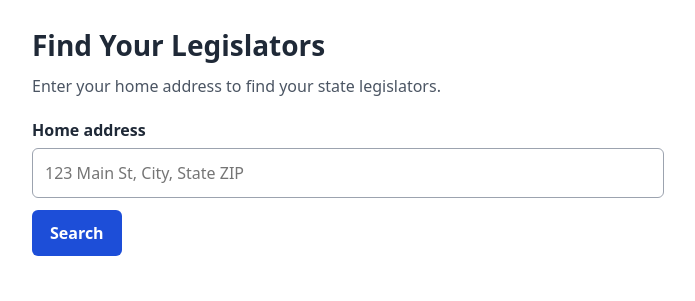
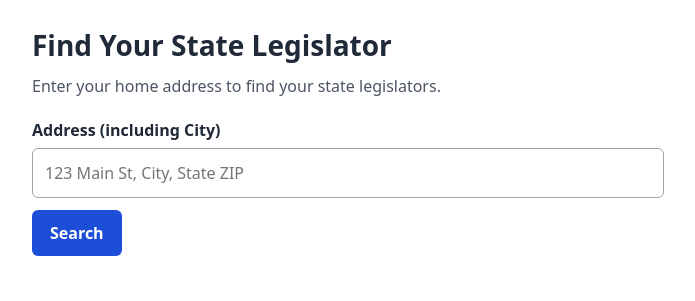
Before and after one commit to awandke/EmailAdvocacy, a plain HTML site: page index.html in a window 1280 px wide. Shown: the whole page, without its empty margins (292-987 px from the left). Drawn offline with Linux system fonts and the light colour scheme.

Commit message:
index.html: change wording

```diff
--- a/index.html
+++ b/index.html
@@ -3,7 +3,7 @@
 <head>
   <meta charset="utf-8" />
   <meta name="viewport" content="width=device-width,initial-scale=1" />
-  <title>Find Your Legislators</title>
+  <title>Find Your State Legislators</title>
   <style>
     * { box-sizing: border-box; }
     body {
@@ -43,10 +43,10 @@
 </head>
 <body>
   <main>
-    <h1>Find Your Legislators</h1>
+    <h1>Find Your State Legislator</h1>
     <p class="intro">Enter your home address to find your state legislators.</p>
     <form id="lookup-form">
-      <label for="address">Home address</label>
+      <label for="address">Address (including City)</label>
       <input id="address" autocomplete="street-address" placeholder="123 Main St, City, State ZIP" required />
       <input id="level" type="hidden" value="state" />
       <button type="submit">Search</button>
```
